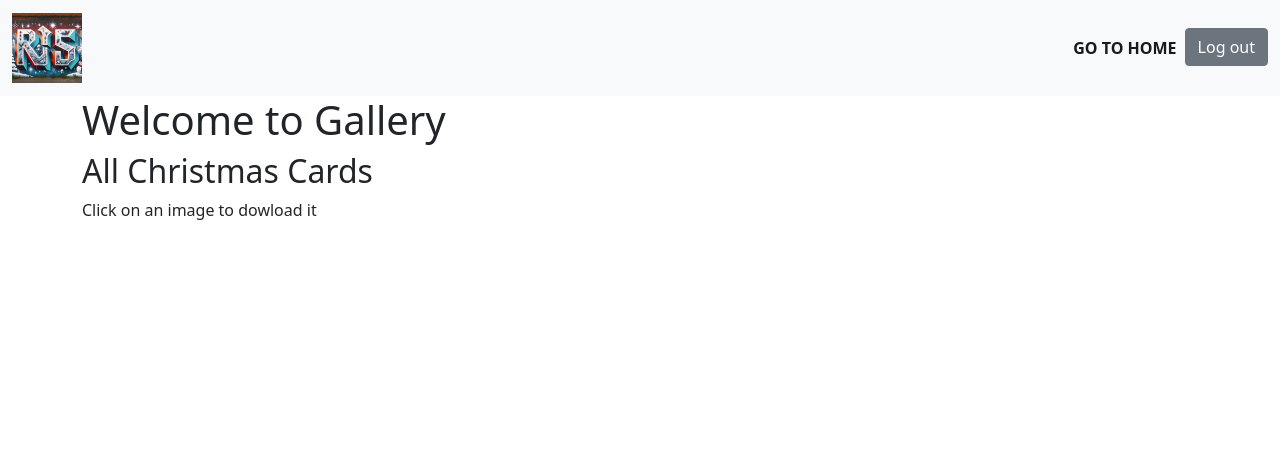
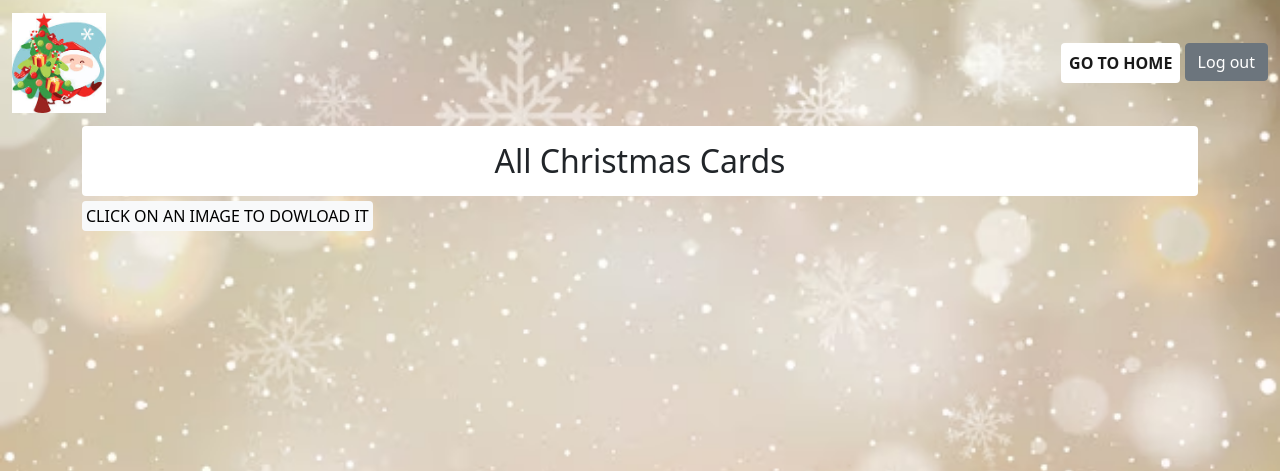
Before and after one commit to R15-PTIVIS/first-groupwork, a Django app: page /gallery/ in a window 1280 px wide. Shown: the top 471 px of the page. Run offline with Django 3.2, Linux system fonts and the light colour scheme; the visitor is signed in with stand-in values (Sample User, id 1); data that the repository does not hold is empty.

Commit message:
ERR-96 add background image and fix styles

```diff
--- /dev/null
+++ b/group_work_one/joulukortti/static/css/base.css
@@ -0,0 +1,19 @@
+body {
+    background-image: url('../snowflakes.avif'); /* Replace with your image path */
+    background-size: cover; /* Cover the entire page */
+    background-repeat: no-repeat; /* Do not repeat the image */
+    background-attachment: fixed; /* Optional: Fixes the background image during scroll */
+    background-position: center; /* Center the image */
+}
+
+.navbar {
+background: transparent !important;
+}
+
+.nav-link {
+    background-color: #fff !important; /* Or any color that contrasts well with your page background */
+}
+
+    .whiteBackground {
+    background-color: white;
+    }
--- a/group_work_one/joulukortti/templates/joulukortti/base.html
+++ b/group_work_one/joulukortti/templates/joulukortti/base.html
@@ -2,10 +2,12 @@
 <!DOCTYPE html>
 <html>
 <head>
+    {% load static %}
      <!-- Bootstrap CSS -->
     <link href="https://cdn.jsdelivr.net/npm/bootstrap@5.0.2/dist/css/bootstrap.min.css" rel="stylesheet" integrity="sha384-EVSTQN3/azprG1Anm3QDgpJLIm9Nao0Yz1ztcQTwFspd3yD65VohhpuuCOmLASjC" crossorigin="anonymous">
+    <link rel="stylesheet" href="{% static 'css/base.css' %}">
     <title>{% block title %}My Django App{% endblock %}</title>
-    {% load static %}
+
 
         <!-- Block for additional CSS -->
     {% block extra_css %}{% endblock %}
@@ -19,11 +21,11 @@
     <nav class="navbar navbar-expand-lg navbar-light bg-light">
         <div class="container-fluid">
             <a class="navbar-brand" href="#">
-                <img src="{% static 'logo.png' %}" alt="Logo" height="70"> <!-- Adjust height as needed -->
+                <img src="{% static 'lg.jpg' %}" alt="Logo" height="100"> <!-- Adjust height as needed -->
             </a>
             <div class="navbar-nav">
                 {% if request.path != '/' %}
-                <a href="{% url 'home' %}" class="nav-link active text-uppercase fw-bold" aria-current="page">Go to Home</a>
+                <a href="{% url 'home' %}" class="nav-link active text-uppercase fw-bold rounded" aria-current="page">Go to Home</a>&nbsp;
                 {% endif %}
 
                 {% if user.is_authenticated %}
@@ -33,6 +35,7 @@
                 </form>
                 {% else %}
                     <a class="nav-link text-uppercase fw-bold" href="{% url 'users:register' %}">Register</a>
+                &nbsp;
                     <a class="nav-link text-uppercase fw-bold" href="{% url 'users:login' %}">Log in</a>
                 {% endif %}
             </div>
--- a/group_work_one/joulukortti/templates/joulukortti/canvas.html
+++ b/group_work_one/joulukortti/templates/joulukortti/canvas.html
@@ -11,7 +11,7 @@
 {% block content %}
 <div class="container mt-3">
     <div class="row align-items-center m-3">
-        <div class="col-auto">
+        <div class="col-auto whiteBackground rounded">
             <label for="drawingName" class="col-form-label">Drawing Name:</label>
         </div>
         <div class="col-5">
--- a/group_work_one/joulukortti/templates/joulukortti/gallery.html
+++ b/group_work_one/joulukortti/templates/joulukortti/gallery.html
@@ -6,22 +6,22 @@
 
 {% block content %}
 <div class="container">
-    <h1>Welcome to Gallery</h1>
-    <h2>All Christmas Cards</h2>
-    <a>Click on an image to dowload it</a>
+    <h2 class="whiteBackground p-3 rounded text-center">All Christmas Cards</h2>
+    <a class="button btn-light rounded p-1 text-decoration-none text-uppercase">Click on an image to dowload it</a>
     <div class="row">
     {% for card in xmas_cards %}
-        <div class="col-6">
+        <div class="col-6 my-4">
         <div>
-            <h3>{{ card.name }}</h4>
-            <p>Created on: {{ card.date_created }}</p>
+            <h3 class="whiteBackground rounded text-center">{{ card.name }}</h3>
+
             {% if card.drawing %}
                 <a href="{{ card.drawing.url }}" download>
-                    <img src="{{ card.drawing.url }}" alt="{{ card.name }} Drawing" class="img-fluid mb-5">
+                    <img src="{{ card.drawing.url }}" alt="{{ card.name }} Drawing" class="img-fluid">
                 </a>
             {% else %}
                 <p>No drawing available</p>
             {% endif %}
+            <p class="whiteBackground rounded pl-3">Created on: {{ card.date_created }}</p>
         </div>
         </div>
     {% endfor %}
--- a/group_work_one/joulukortti/templates/joulukortti/home.html
+++ b/group_work_one/joulukortti/templates/joulukortti/home.html
@@ -6,13 +6,14 @@
 
 {% block content %}
 <div class="container mt-5">
-    <h1>Welcome to the Home Page,
+    <h1 class="whiteBackground p-3 rounded d-inline-block">Welcome to the Home Page,
     {% if user.is_authenticated %}
     {{ user.username }}!
     {% else %}
         Guest!
     {% endif %}
     </h1>
+    <br>
     <a href="{% url 'canvas' %}" class="btn btn-primary mb-1">
         {% if user.is_authenticated %}
             Go to Canvas
```
Also changed, not shown: group_work_one/joulukortti/static/lg.jpg (added), group_work_one/joulukortti/static/logo.png (deleted), group_work_one/joulukortti/static/snowflakes.avif (added).
